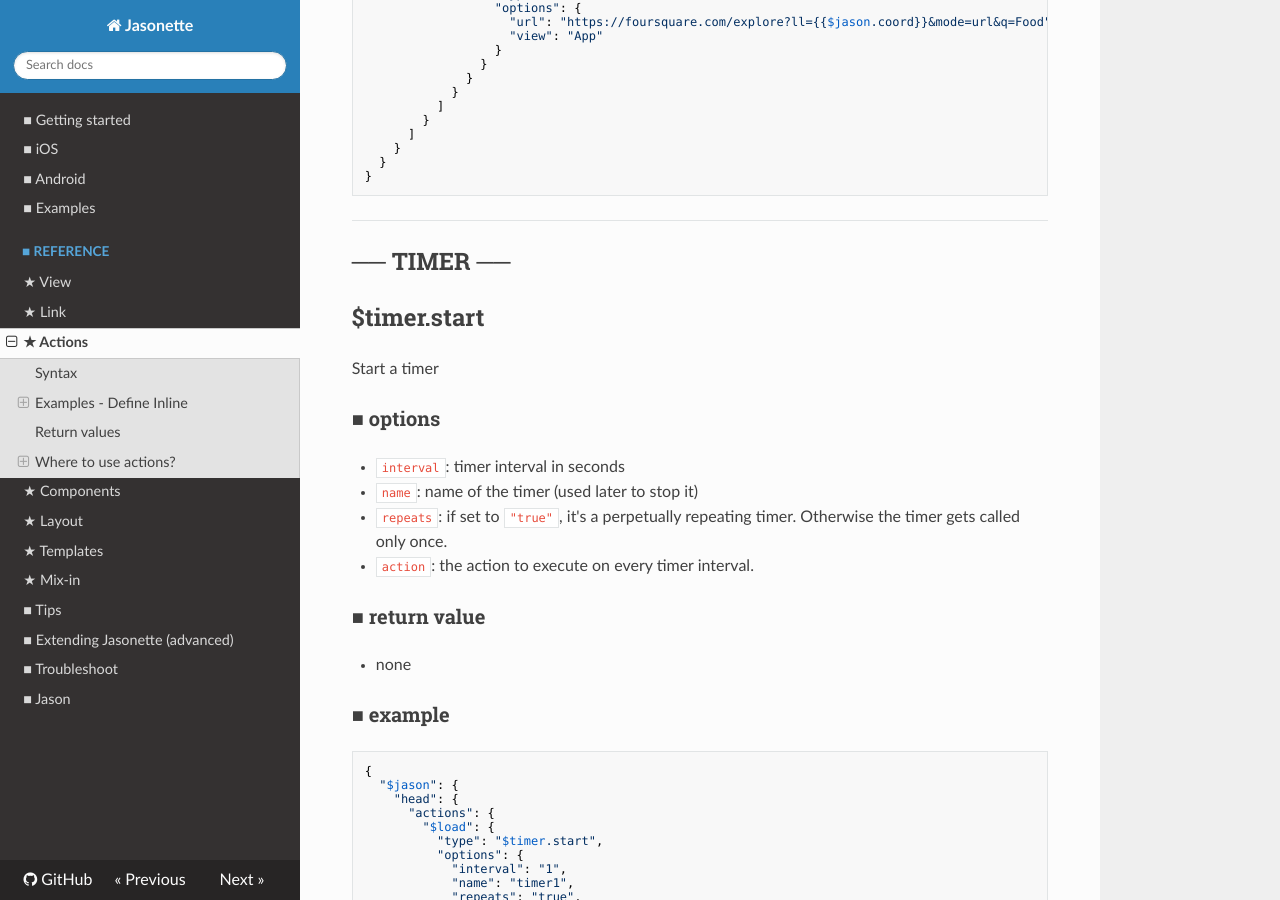
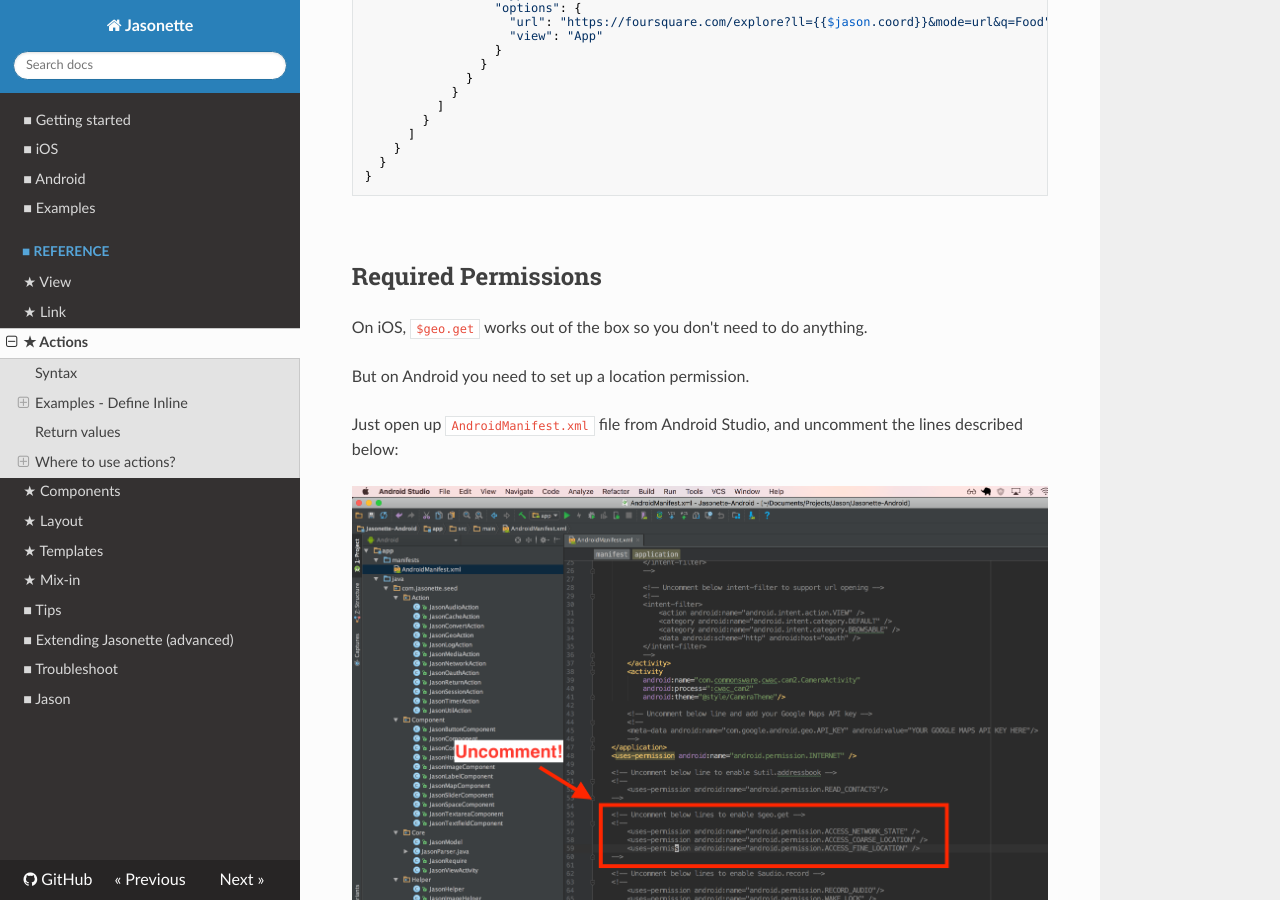
Before and after one commit to Jasonette/documentation, an MkDocs documentation site: the page built from docs/actions.md, in a window 1280 px wide and 900 px high, scrolled down 73746 px. Built offline with MkDocs 1.6.1, drawn with Linux system fonts in a browser that asks for light colours; nearby versions of some CDN libraries; old or Windows-style settings are respelled for this version of MkDocs.

Commit message:
$geo action permission for android

```diff
--- a/docs/actions.md
+++ b/docs/actions.md
@@ -2985,6 +2985,18 @@
       }
     }
 
+<br>
+
+## Required Permissions
+
+On iOS, `$geo.get` works out of the box so you don't need to do anything.
+
+But on Android you need to set up a location permission.
+
+Just open up `AndroidManifest.xml` file from Android Studio, and uncomment the lines described below:
+
+<img src='../images/geoget_permission.png' class='large'>
+
 ---
 
 ##── TIMER ──
```
Also changed, not shown: docs/images/geoget_permission.png (added).
